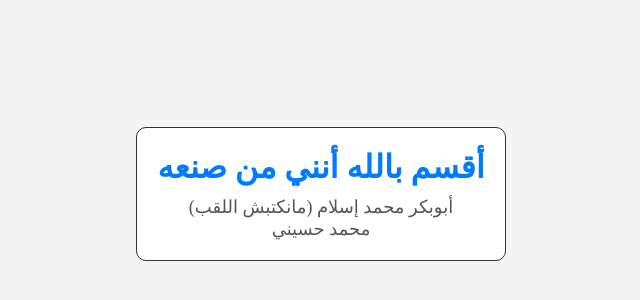
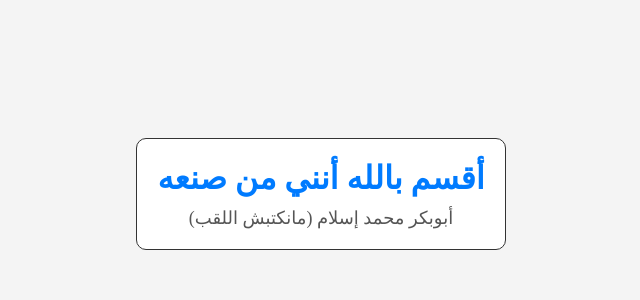
Before and after one commit to valac123/arregent, a plain HTML site: page index.html in a window 1280 px wide. Shown: the part 206-506 px from the top of the page, without its empty margins (319-959 px from the left). Drawn offline with Linux system fonts and the light colour scheme.

Commit message:
Update index.html

```diff
--- a/index.html
+++ b/index.html
@@ -48,7 +48,6 @@ p {
 <div class="container">
     <h1>أقسم بالله أنني من صنعه</h1>
     <p>أبوبكر محمد إسلام (مانكتبش اللقب)</p>
-	<p>محمد حسيني</p>
 	</div>
 </body>
 </html>
```
